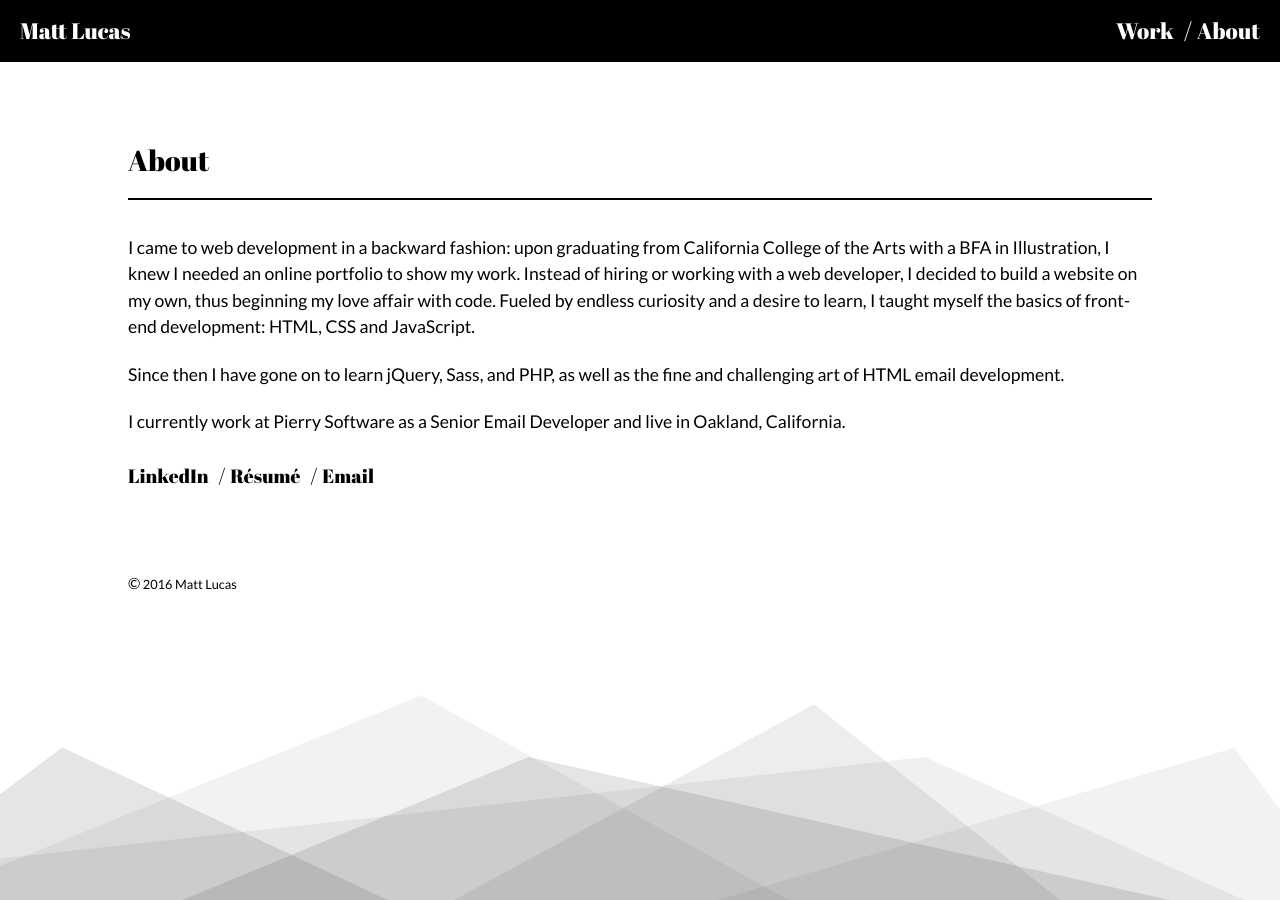
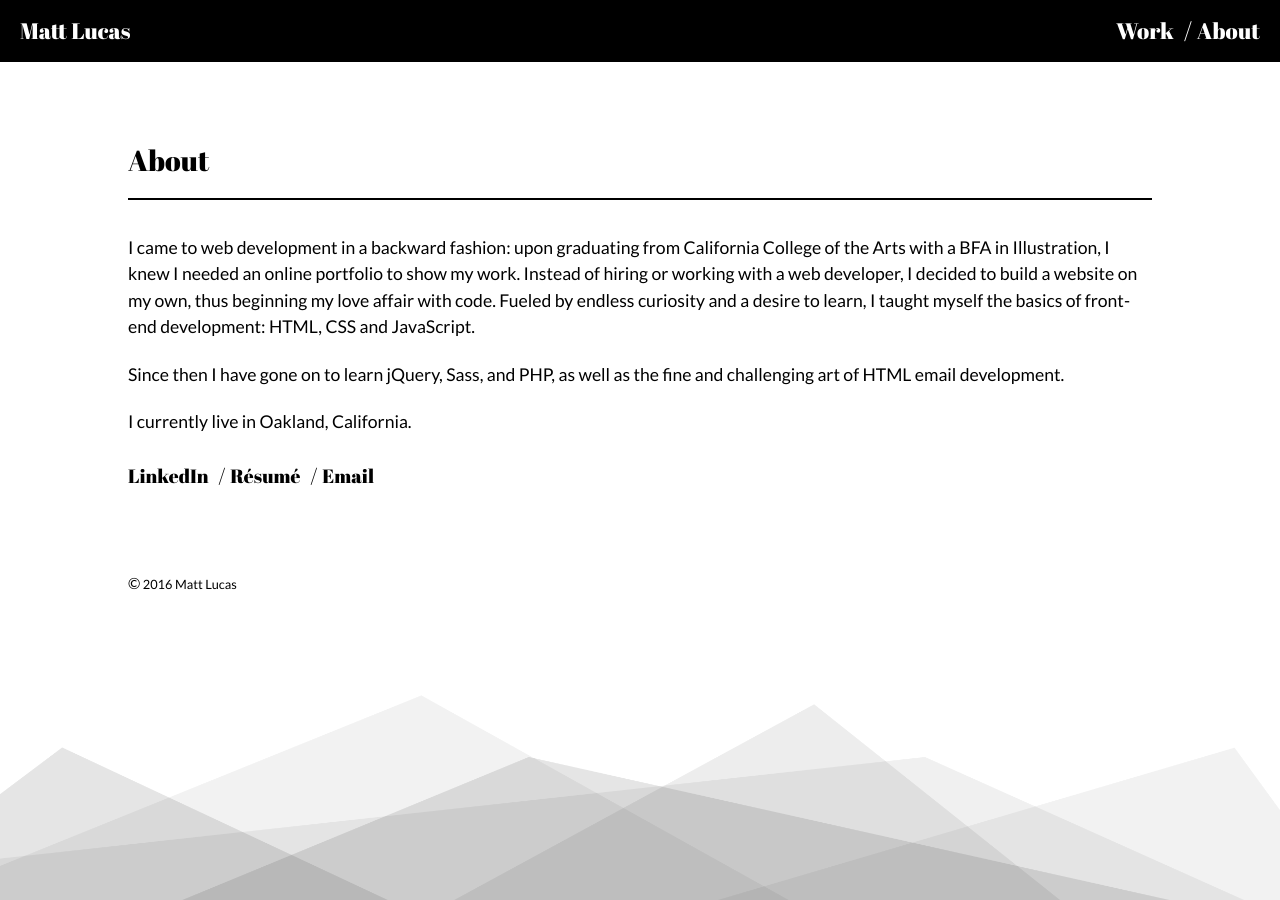
Before and after one commit to mattdavidlucas/mattdavidlucas.github.io, a Jekyll site: the page built from about.html, in a window 1280 px wide. Built offline with Jekyll 4.4.1, drawn with Linux system fonts in a browser that asks for light colours; nearby versions of some CDN libraries.

Commit message:
Update about page and resume.

```diff
--- a/about.html
+++ b/about.html
@@ -11,7 +11,7 @@ permalink: /about/
 
 		<p>Since then I have gone on to learn jQuery, Sass, and PHP, as well as the fine and challenging art of HTML email development.</p>
 
-		<p>I currently work at Pierry Software as a Senior Email Developer and live in Oakland, California.</p>
+		<p>I currently live in Oakland, California.</p>
 
 		<footer>
 			<ul class="horizontal-links cf">
```
Also changed, not shown: 1 other file.
